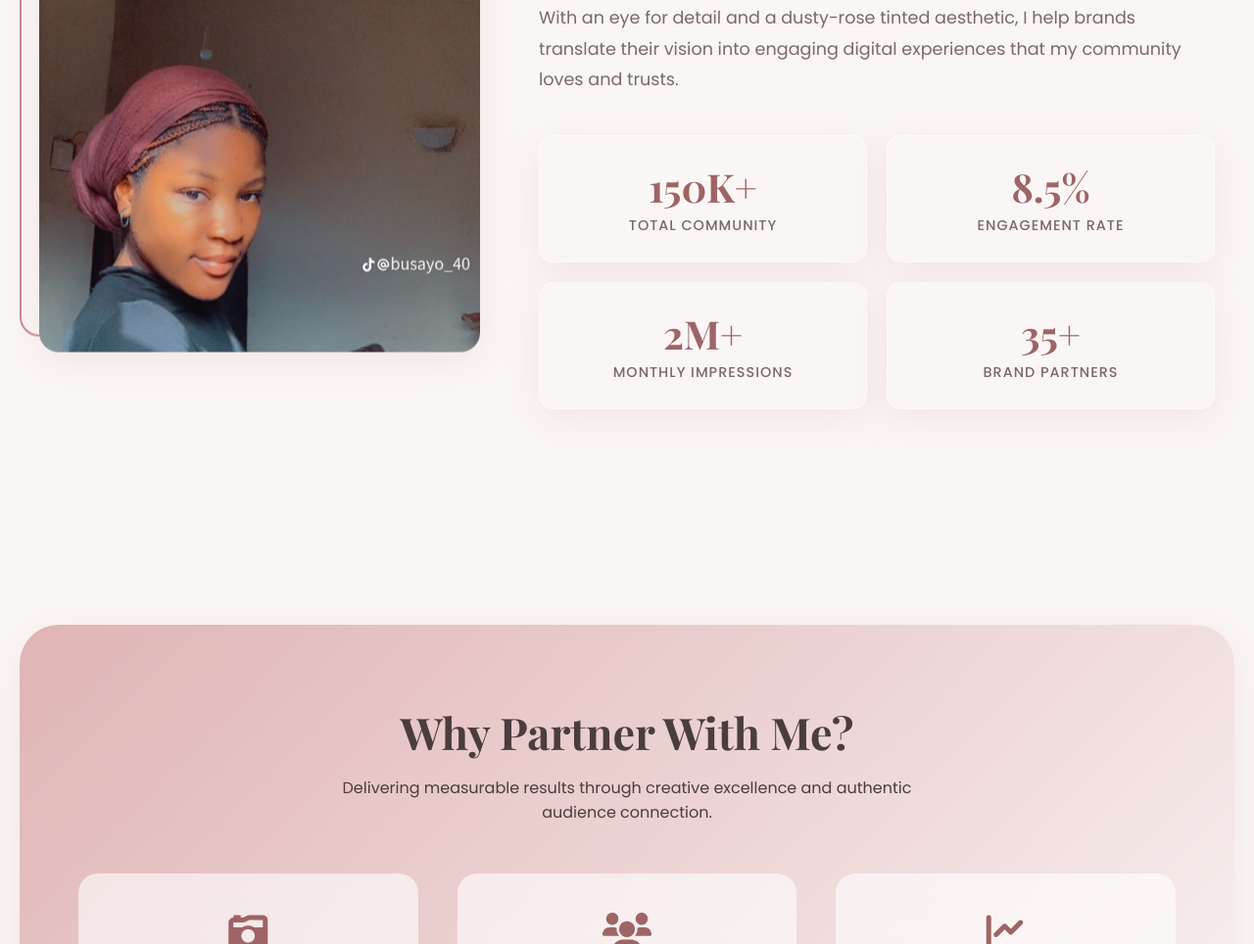
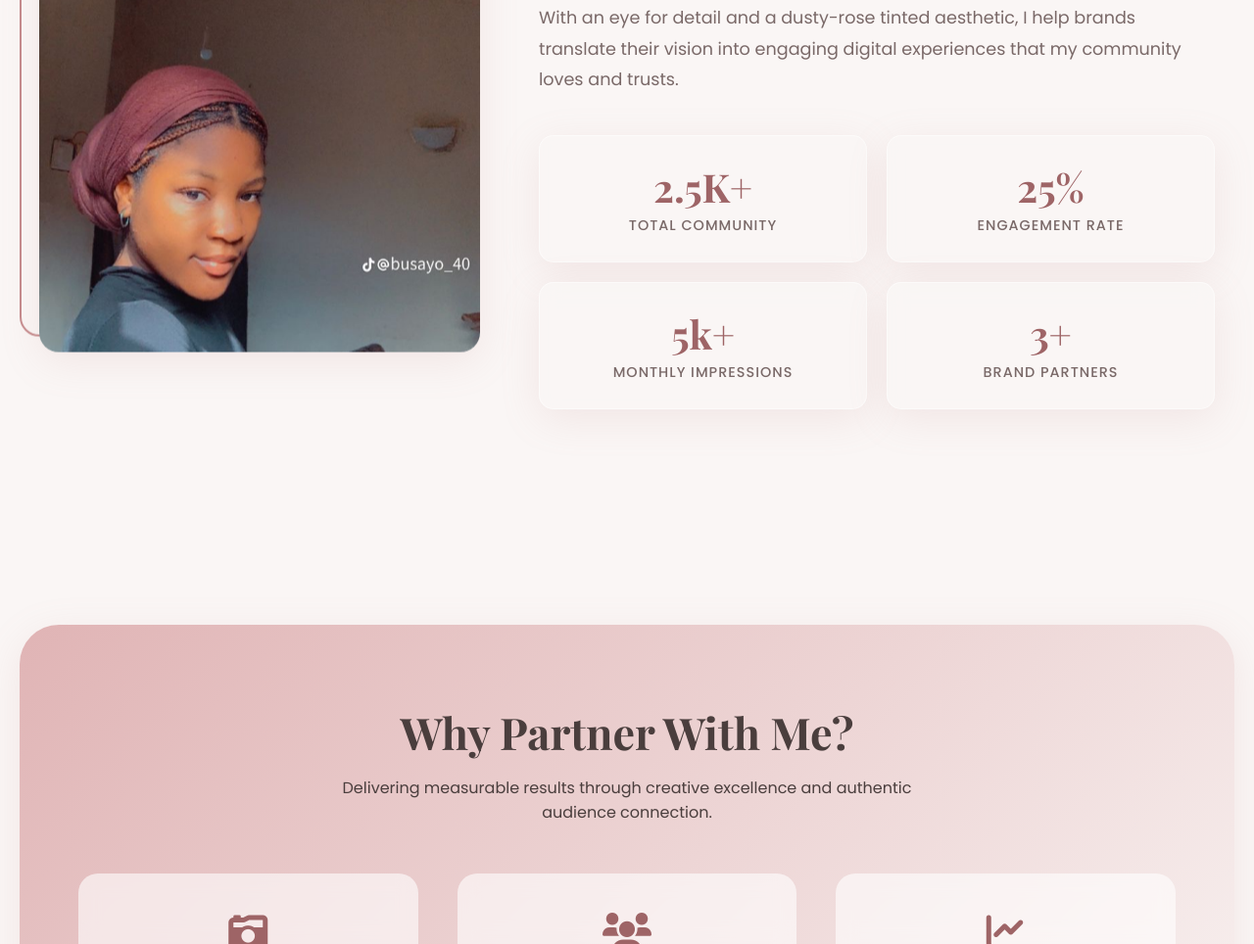
Before and after one commit to ericina/BUSAYO, a plain HTML site: page index.html in a window 1280 px wide. Shown: the part 1212-2176 px from the top of the page at 98% size. Drawn offline with nearby package versions, Linux system fonts and the light colour scheme; a web font is replaced by a local one.

Commit message:
Update index.html

```diff
--- a/index.html
+++ b/index.html
@@ -604,19 +604,19 @@
 
                 <div class="stats-grid">
                     <div class="stat-box">
-                        <span class="stat-number">150K+</span>
+                        <span class="stat-number">2.5K+</span>
                         <span class="stat-label">Total Community</span>
                     </div>
                     <div class="stat-box">
-                        <span class="stat-number">8.5%</span>
+                        <span class="stat-number">25%</span>
                         <span class="stat-label">Engagement Rate</span>
                     </div>
                     <div class="stat-box">
-                        <span class="stat-number">2M+</span>
+                        <span class="stat-number">5k+</span>
                         <span class="stat-label">Monthly Impressions</span>
                     </div>
                     <div class="stat-box">
-                        <span class="stat-number">35+</span>
+                        <span class="stat-number">3+</span>
                         <span class="stat-label">Brand Partners</span>
                     </div>
                 </div>
```
